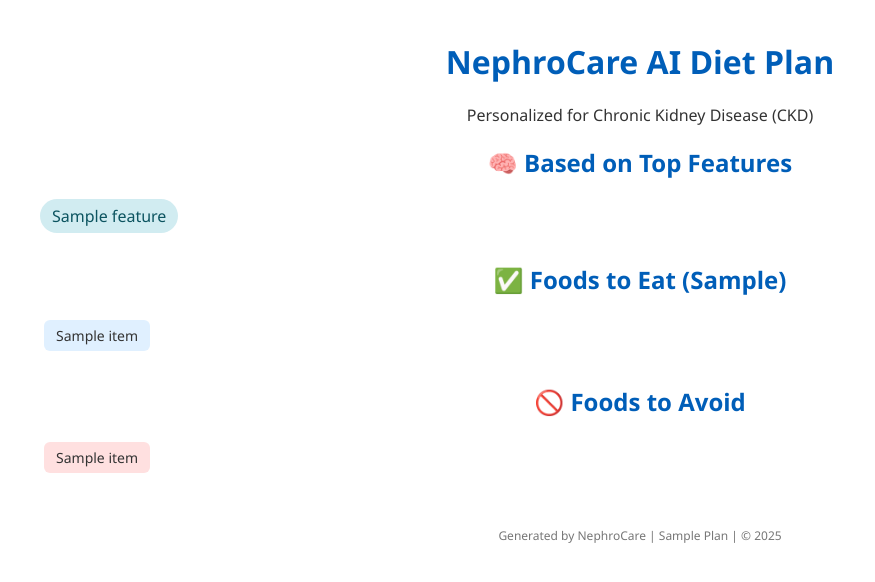
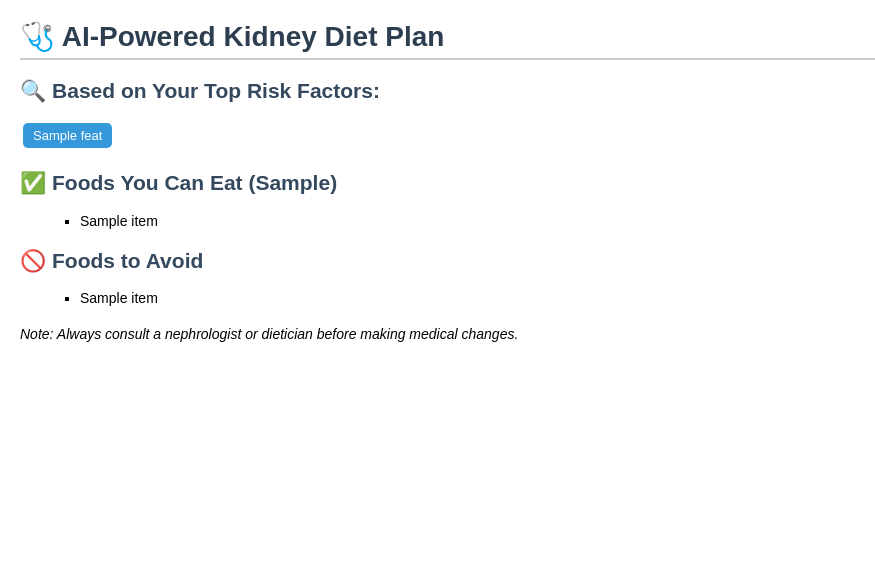
Before and after one commit to samanyuahuja/ckdinterface, a Flask app: template templates/diet_pdf.html in a window 1280 px wide. Shown: the top 582 px of the page, without its empty margins (0-875 px from the left). Run offline with Flask 2, Linux system fonts and the light colour scheme; the template is opened without the code that fills it: most values are stand-ins (such as "Sample title", 1, 10 or a date in 2020); parts of the project's set-up code (start-up, migrations or seed data) failed here and were passed over.

Commit message:
Update diet_pdf.html

```diff
--- a/templates/diet_pdf.html
+++ b/templates/diet_pdf.html
@@ -1,80 +1,70 @@
 <!DOCTYPE html>
-<html lang="en">
+<html>
 <head>
     <meta charset="UTF-8">
-  <title>CKD Diet Plan</title>
+    <title>Diet Plan</title>
     <style>
         body {
-      font-family: "Segoe UI", sans-serif;
-      margin: 40px;
-      color: #333;
+            font-family: Arial, sans-serif;
+            margin: 20px;
+            font-size: 14px;
         }
-    h1, h2 {
-      text-align: center;
-      color: #005eb8;
+        h1 {
+            color: #2c3e50;
+            border-bottom: 2px solid #ccc;
+            padding-bottom: 5px;
+        }
+        h2 {
+            color: #34495e;
+        }
+        ul {
+            list-style-type: square;
+            margin-left: 20px;
         }
         .section {
-      margin-bottom: 30px;
-    }
-    ul {
-      padding-left: 20px;
-    }
-    .tag {
-      background: #e0f0ff;
-      display: inline-block;
-      padding: 6px 12px;
-      margin: 4px;
-      border-radius: 6px;
-      font-size: 14px;
-    }
-    .avoid {
-      background: #ffe0e0;
+            margin-bottom: 20px;
         }
         .badge {
-      background-color: #d1ecf1;
-      color: #0c5460;
-      padding: 6px 12px;
-      border-radius: 20px;
-      margin-right: 8px;
             display: inline-block;
-    }
-    footer {
-      text-align: center;
-      margin-top: 50px;
-      font-size: 12px;
-      color: #777;
+            background-color: #3498db;
+            color: white;
+            padding: 5px 10px;
+            margin: 3px;
+            border-radius: 5px;
+            font-size: 13px;
         }
     </style>
 </head>
 <body>
-
-  <h1>NephroCare AI Diet Plan</h1>
-  <p style="text-align:center;">Personalized for Chronic Kidney Disease (CKD)</p>
+    <h1>🩺 AI-Powered Kidney Diet Plan</h1>
 
     <div class="section">
-    <h2>🧠 Based on Top Features</h2>
-    {% for feature in top3 %}
-      <span class="badge">{{ feature }}</span>
+        <h2>🔍 Based on Your Top Risk Factors:</h2>
+        {% for feat in top3 %}
+            <span class="badge">{{ feat }}</span>
         {% endfor %}
     </div>
 
     <div class="section">
-    <h2>✅ Foods to Eat ({{ diet_type|capitalize }})</h2>
-    {% for item in veg_foods %}
-      <div class="tag">{{ item }}</div>
+        <h2>✅ Foods You Can Eat ({{ diet_type|capitalize }})</h2>
+        <ul>
+        {% for item in eat %}
+            <li>{{ item }}</li>
         {% endfor %}
+        </ul>
     </div>
 
     <div class="section">
         <h2>🚫 Foods to Avoid</h2>
-    {% for item in avoid_foods %}
-      <div class="tag avoid">{{ item }}</div>
+        <ul>
+        {% for item in avoid %}
+            <li>{{ item }}</li>
         {% endfor %}
+        </ul>
     </div>
 
-  <footer>
-    Generated by NephroCare | {{ diet_type|capitalize }} Plan | © 2025
-  </footer>
-
+    <div class="section">
+        <p><i>Note: Always consult a nephrologist or dietician before making medical changes.</i></p>
+    </div>
 </body>
 </html>
```
Lines whose indentation alone changed are shown as unchanged.
